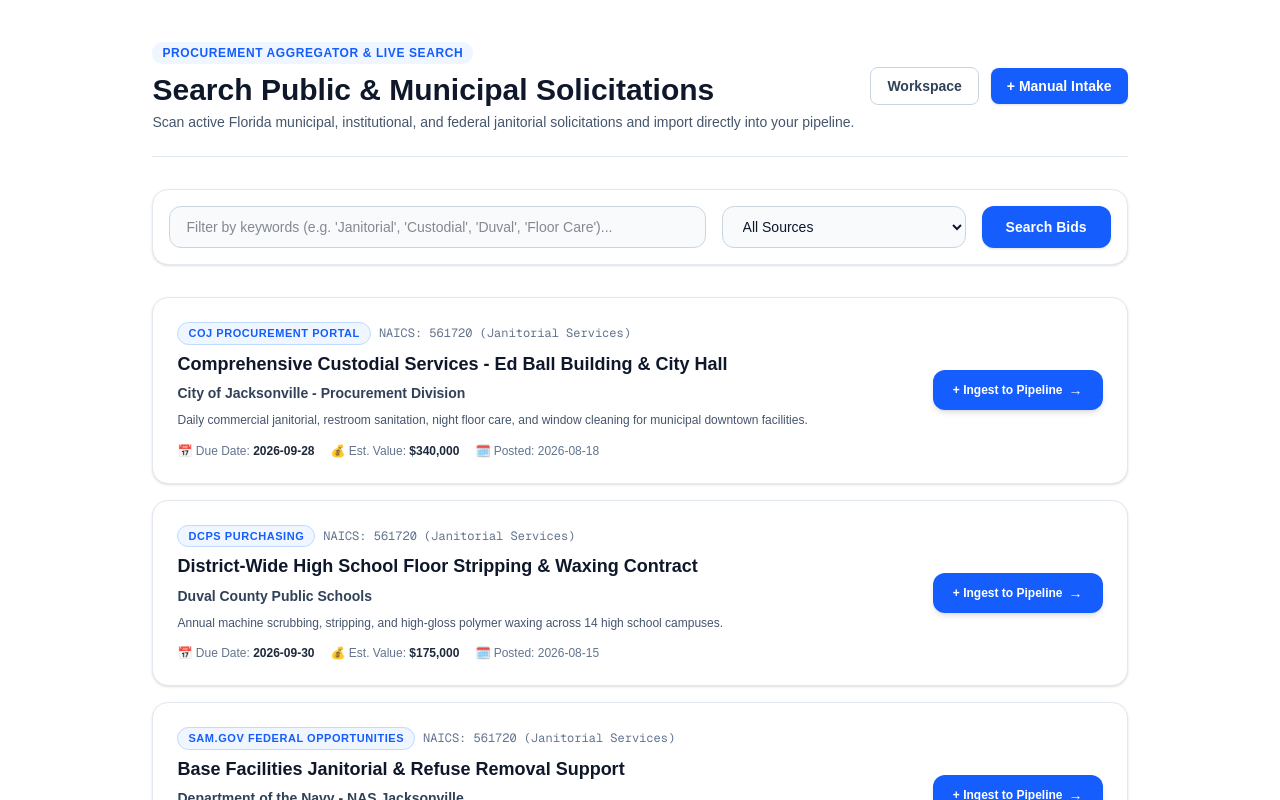
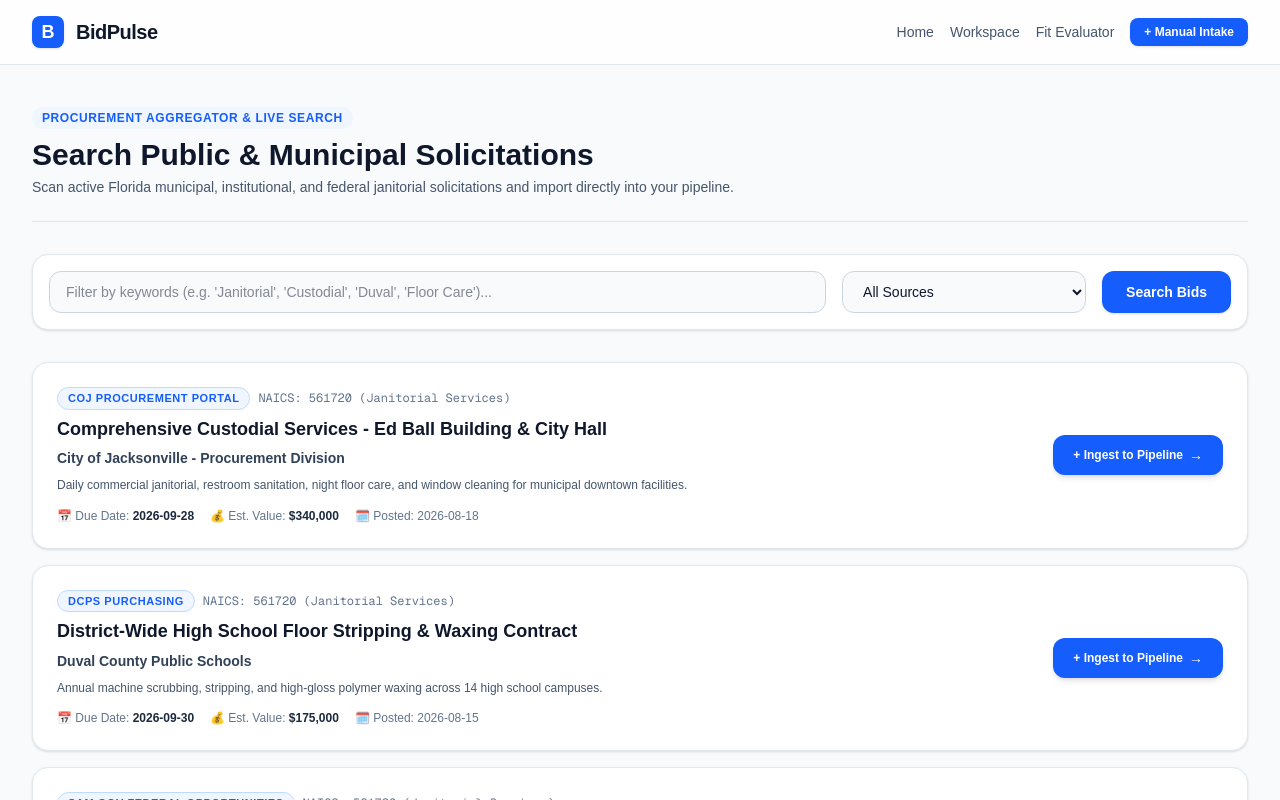
Before and after one commit to TJ-stack-del/bidpulse-portal, a Next.js app: page /search in a window 1280 px wide. Shown: the top 800 px of the page. Built offline with nearby package versions, Linux system fonts and the light colour scheme; no server answers.

Commit message:
fix(nav): add home link and global header bar to search page

```diff
--- a/src/app/search/page.tsx
+++ b/src/app/search/page.tsx
@@ -114,7 +114,41 @@
   };
 
   return (
-    <div className="max-w-7xl mx-auto px-4 sm:px-6 lg:px-8 py-10">
+    <div className="min-h-screen bg-slate-50 dark:bg-slate-950 text-slate-900 dark:text-slate-100">
+      {/* Global Navigation Bar */}
+      <nav className="border-b border-slate-200 dark:border-slate-800 bg-white/80 dark:bg-slate-900/80 backdrop-blur-md sticky top-0 z-50">
+        <div className="max-w-7xl mx-auto px-4 sm:px-6 lg:px-8 h-16 flex items-center justify-between">
+          <Link href="/" className="flex items-center gap-3 hover:opacity-80 transition-opacity">
+            <div className="w-8 h-8 rounded-lg bg-blue-600 flex items-center justify-center text-white font-black text-lg shadow-sm">
+              B
+            </div>
+            <span className="font-extrabold text-xl tracking-tight text-slate-900 dark:text-white">
+              BidPulse
+            </span>
+          </Link>
+
+          <div className="flex items-center gap-4 text-sm font-medium">
+            <Link href="/" className="text-slate-600 dark:text-slate-400 hover:text-blue-600 dark:hover:text-blue-400 transition-colors">
+              Home
+            </Link>
+            <Link href="/portal" className="text-slate-600 dark:text-slate-400 hover:text-blue-600 dark:hover:text-blue-400 transition-colors">
+              Workspace
+            </Link>
+            <Link href="/fit-score" className="text-slate-600 dark:text-slate-400 hover:text-blue-600 dark:hover:text-blue-400 transition-colors">
+              Fit Evaluator
+            </Link>
+            <Link
+              href="/intake"
+              className="px-3.5 py-1.5 bg-blue-600 hover:bg-blue-700 text-white font-semibold rounded-lg text-xs shadow-sm transition-colors"
+            >
+              + Manual Intake
+            </Link>
+          </div>
+        </div>
+      </nav>
+
+      {/* Main Content Area */}
+      <main className="max-w-7xl mx-auto px-4 sm:px-6 lg:px-8 py-10">
         <div className="flex flex-col sm:flex-row sm:items-center justify-between gap-4 border-b border-slate-200 dark:border-slate-800 pb-6 mb-8">
           <div>
             <span className="text-xs font-semibold uppercase tracking-wider text-blue-600 dark:text-blue-400 bg-blue-50 dark:bg-blue-950/60 px-2.5 py-1 rounded-full">
@@ -126,20 +160,6 @@
             <p className="text-sm text-slate-600 dark:text-slate-400 mt-1">
               Scan active Florida municipal, institutional, and federal janitorial solicitations and import directly into your pipeline.
             </p>
-        </div>
-        <div className="flex items-center gap-3">
-          <Link
-            href="/portal"
-            className="px-4 py-2 border border-slate-300 dark:border-slate-700 hover:bg-slate-100 dark:hover:bg-slate-800 rounded-lg text-sm font-semibold text-slate-700 dark:text-slate-300 transition-colors"
-          >
-            Workspace
-          </Link>
-          <Link
-            href="/intake"
-            className="px-4 py-2 bg-blue-600 hover:bg-blue-700 text-white rounded-lg text-sm font-semibold shadow transition-colors"
-          >
-            + Manual Intake
-          </Link>
           </div>
         </div>
 
@@ -229,6 +249,7 @@
             ))
           )}
         </div>
+      </main>
     </div>
   );
 }
```
Lines whose indentation alone changed are shown as unchanged.
